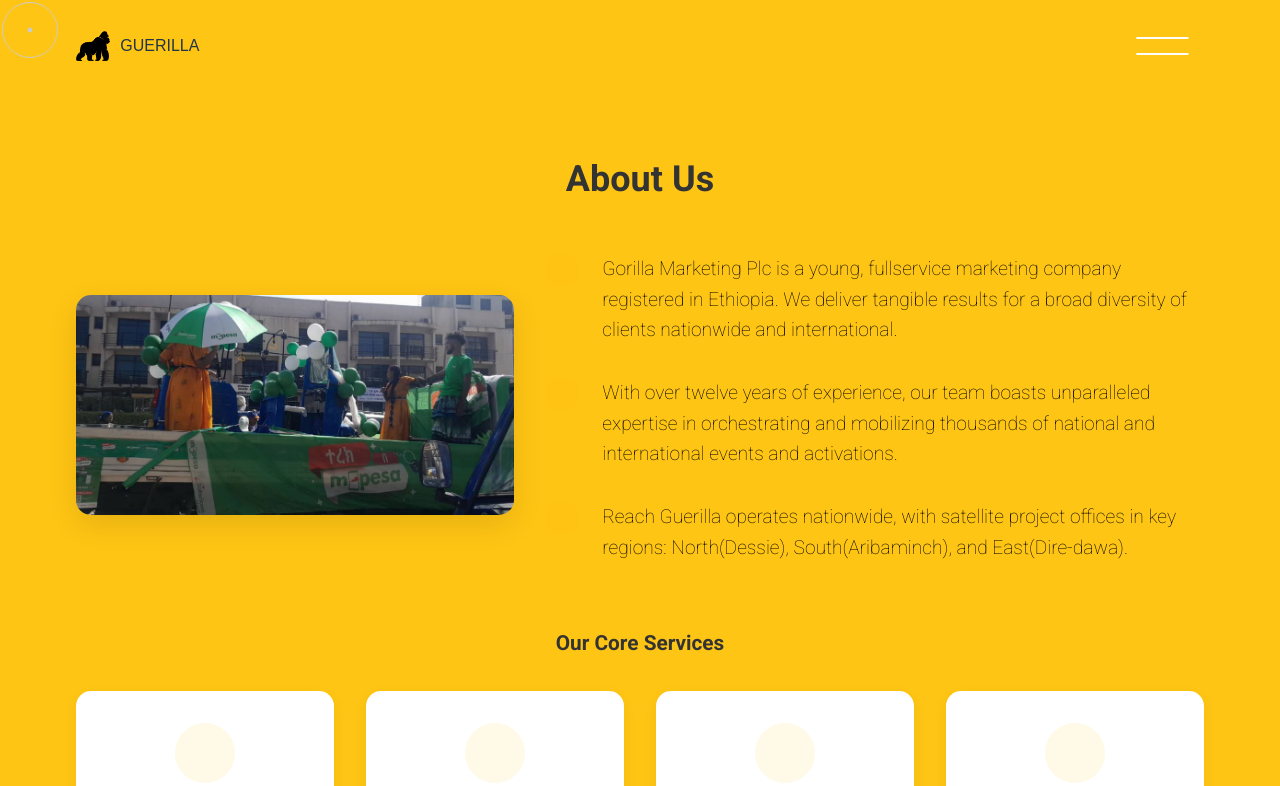
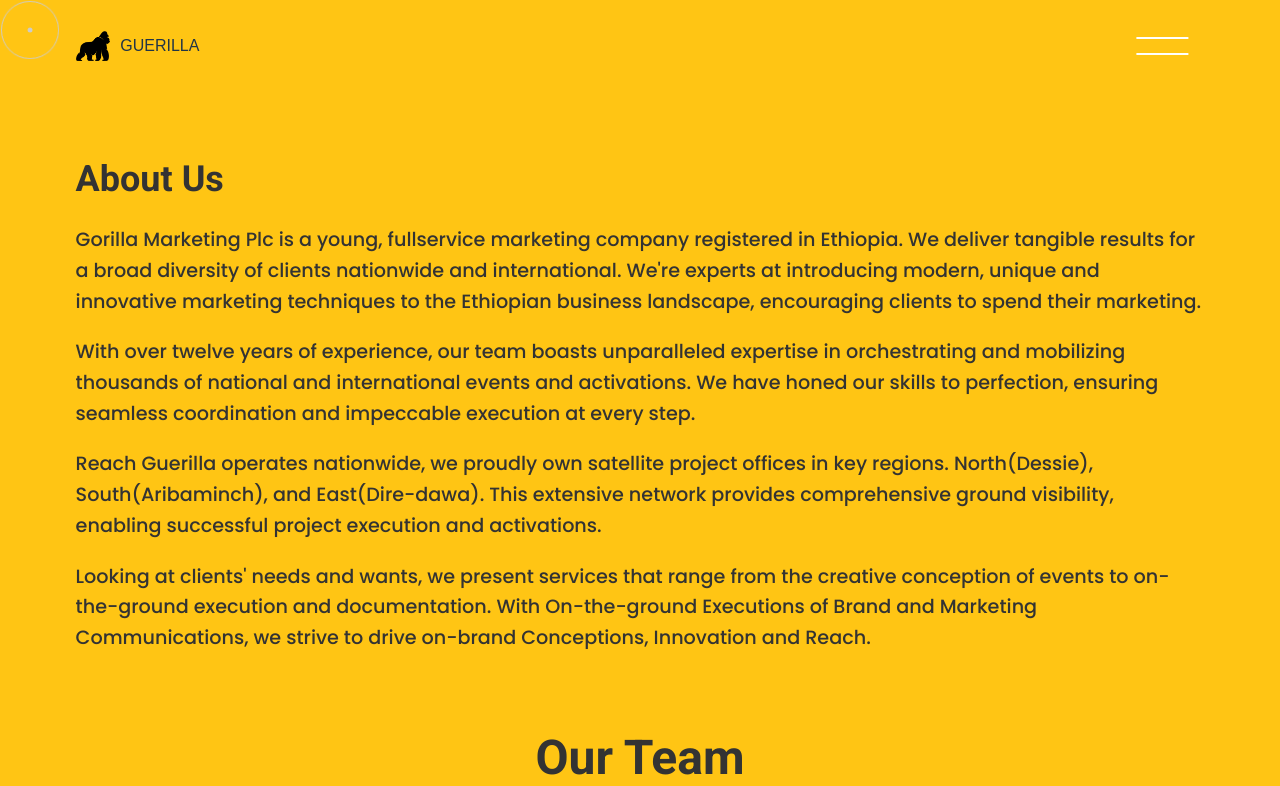
Before and after one commit to hunda747/guerilla-website, a React (Vite) app: page /about-us in a window 1280 px wide. Shown: the top 786 px of the page. Built offline with nearby package versions, Linux system fonts and the light colour scheme; a web font is replaced by a local one.

Commit message:
change name

```diff
--- a/src/pages/aboutUs.jsx
+++ b/src/pages/aboutUs.jsx
@@ -9,90 +9,55 @@
 import { usePageTransition } from '../hooks/usePageTransition';
 import Navbar from '../components/Navbar';
 import Together from '../components/home/together';
-
-
-import safariEventOnCar from '../assets/images/gorilla8.png';
 // Define the AboutUsText component
 const AboutUsText = () => {
   return (
     <div className="containerPaddingBig">
       <div className="about-us-text">
-        <motion.h2
-          initial={{ opacity: 0, y: 20 }}
-          animate={{ opacity: 1, y: 0 }}
-          transition={{ duration: 0.6 }}
-        >
-          About Us
-        </motion.h2>
-
-        <div className="about-grid">
-          <motion.div
-            className="about-image"
-            initial={{ opacity: 0, x: -50 }}
-            animate={{ opacity: 1, x: 0 }}
-            transition={{ duration: 0.8 }}
-          >
-            <img src={safariEventOnCar} alt="Marketing team collaboration" />
-          </motion.div>
-
-          <div className="about-content">
-            <motion.div
-              className="content-block"
-              initial={{ opacity: 0, y: 30 }}
-              animate={{ opacity: 1, y: 0 }}
-              transition={{ duration: 0.8, delay: 0.2 }}
-            >
-              <div className="icon-wrapper">
-                <i className="fas fa-rocket"></i>
-              </div>
-              <p>Gorilla Marketing Plc is a young, fullservice marketing company registered in Ethiopia. We deliver tangible results for a broad diversity of clients nationwide and international.</p>
-            </motion.div>
-
-            <motion.div
-              className="content-block"
-              initial={{ opacity: 0, y: 30 }}
-              animate={{ opacity: 1, y: 0 }}
-              transition={{ duration: 0.8, delay: 0.4 }}
-            >
-              <div className="icon-wrapper">
-                <i className="fas fa-chart-line"></i>
-              </div>
-              <p>With over twelve years of experience, our team boasts unparalleled expertise in orchestrating and mobilizing thousands of national and international events and activations.</p>
-            </motion.div>
-
-            <motion.div
-              className="content-block"
-              initial={{ opacity: 0, y: 30 }}
-              animate={{ opacity: 1, y: 0 }}
-              transition={{ duration: 0.8, delay: 0.6 }}
-            >
-              <div className="icon-wrapper">
-                <i className="fas fa-globe-africa"></i>
-              </div>
-              <p>Reach Guerilla operates nationwide, with satellite project offices in key regions: North(Dessie), South(Aribaminch), and East(Dire-dawa).</p>
-            </motion.div>
+        <h2>About Us</h2>
+        <p>Gorilla Marketing Plc is a young, fullservice marketing company
+          registered in Ethiopia. We deliver tangible results for a broad diversity
+          of clients nationwide and international. We're experts at introducing
+          modern, unique and innovative marketing techniques to the Ethiopian business landscape, encouraging clients to spend their marketing.
+        </p>
+        <p>
+          With over twelve years of experience, our team boasts unparalleled
+          expertise  in orchestrating and mobilizing thousands of national and
+          international events and activations. We have honed our skills to
+          perfection, ensuring seamless coordination and impeccable execution
+          at every step.
+        </p>
+        <p>
+          Reach Guerilla operates nationwide, we proudly own satellite project offices
+          in key regions. North(Dessie), South(Aribaminch), and East(Dire-dawa). This extensive  network provides comprehensive ground visibility, enabling successful project execution and activations.
+        </p>
+        <p>
+          Looking at clients' needs and wants, we present services that range
+          from the creative conception of events to on-the-ground execution
+          and documentation. With On-the-ground Executions of Brand and
+          Marketing Communications, we strive to drive on-brand Conceptions,
+          Innovation and Reach.
+        </p>
+        {/* <div className="project-pillars">
+        <div className="project-pillar">
+          <div className="icon">
+            <BrandingWatermark />
           </div>
+          <p>On-brand Conceptions</p>
         </div>
-
-        <div className="service-pillars">
-          <h3>Our Core Services</h3>
-          <div className="pillar-grid">
-            {['Creative Conception', 'Ground Execution', 'Brand Communications', 'Innovation'].map((pillar, index) => (
-              <motion.div
-                key={pillar}
-                className="pillar"
-                initial={{ opacity: 0, y: 20 }}
-                animate={{ opacity: 1, y: 0 }}
-                transition={{ duration: 0.5, delay: index * 0.1 }}
-              >
-                <div className="pillar-icon">
-                  <i className={`fas fa-${['lightbulb', 'tasks', 'comments', 'rocket'][index]}`}></i>
-                </div>
-                <h4>{pillar}</h4>
-              </motion.div>
-            ))}
+        <div className="project-pillar">
+          <div className="icon">
+            <BrandingWatermark />
           </div>
+          <p>Innovation</p>
         </div>
+        <div className="project-pillar">
+          <div className="icon">
+            <BrandingWatermark />
+          </div>
+          <p>Reach</p>
+        </div>
+      </div> */}
       </div>
     </div>
   );
--- a/src/styles/aboutUs.scss
+++ b/src/styles/aboutUs.scss
@@ -1,4 +1,5 @@
 @import "./global.scss";
+
 
 .about-us-content {
   // padding: 20px;
@@ -28,116 +29,12 @@
   .about-us-text {
     h2 {
       font-size: $headerFont-sm;
-      text-align: center;
-      margin-bottom: 3rem;
-      position: relative;
-
-      &:after {
-        content: '';
-        position: absolute;
-        bottom: -10px;
-        left: 50%;
-        transform: translateX(-50%);
-        width: 60px;
-        height: 3px;
-        background: $dark
-      }
     }
 
-    .about-grid {
-      display: grid;
-      grid-template-columns: 1fr;
-      gap: 2rem;
-      margin-bottom: 4rem;
-
-      @media (min-width: 968px) {
-        grid-template-columns: 0.8fr 1.2fr;
-        align-items: center;
-      }
-
-      .about-image {
-        img {
-          width: 100%;
-          height: 100%;
-          object-fit: cover;
-          border-radius: 15px;
-          box-shadow: 0 10px 30px rgba(0, 0, 0, 0.1);
-        }
-      }
-
-      .about-content {
-        display: flex;
-        flex-direction: column;
-        gap: 2rem;
-
-        .content-block {
-          display: flex;
-          align-items: flex-start;
-          gap: 1.5rem;
-
-          .icon-wrapper {
-            background: rgba($dark, 0.1);
-            padding: 1rem;
-            border-radius: 12px;
-            color: $dark;
-            font-size: 1.5rem;
-          }
-
-          p {
-            margin: 0;
-            font-size: $descriptionFont;
-            color: black;
-          }
-        }
-      }
-    }
-
-    .service-pillars {
-      margin-top: 4rem;
-
-      h3 {
-        text-align: center;
-        font-size: $subHeaderFont;
-        margin-bottom: 2rem;
-      }
-
-      .pillar-grid {
-        display: grid;
-        grid-template-columns: repeat(auto-fit, minmax(240px, 1fr));
-        gap: 2rem;
-
-        .pillar {
-          background: white;
-          padding: 2rem;
-          border-radius: 15px;
-          text-align: center;
-          transition: transform 0.3s ease;
-          box-shadow: 0 5px 15px rgba(0, 0, 0, 0.05);
-
-          &:hover {
-            transform: translateY(-5px);
-          }
-
-          .pillar-icon {
-            background: rgba($dark, 0.1);
-            width: 60px;
-            height: 60px;
-            border-radius: 50%;
-            display: flex;
-            align-items: center;
-            justify-content: center;
-            margin: 0 auto 1rem;
-            color: $dark;
-            font-size: 1.5rem;
-          }
-
-          h4 {
-            font-size: $paragraphFont;
-            color: black;
-            margin: 0;
-          }
-        }
-      }
+    p {
+      font-family: $poppins;
+      margin-bottom: 20px;
+      font-size: $descriptionFont;
     }
   }
 
```
